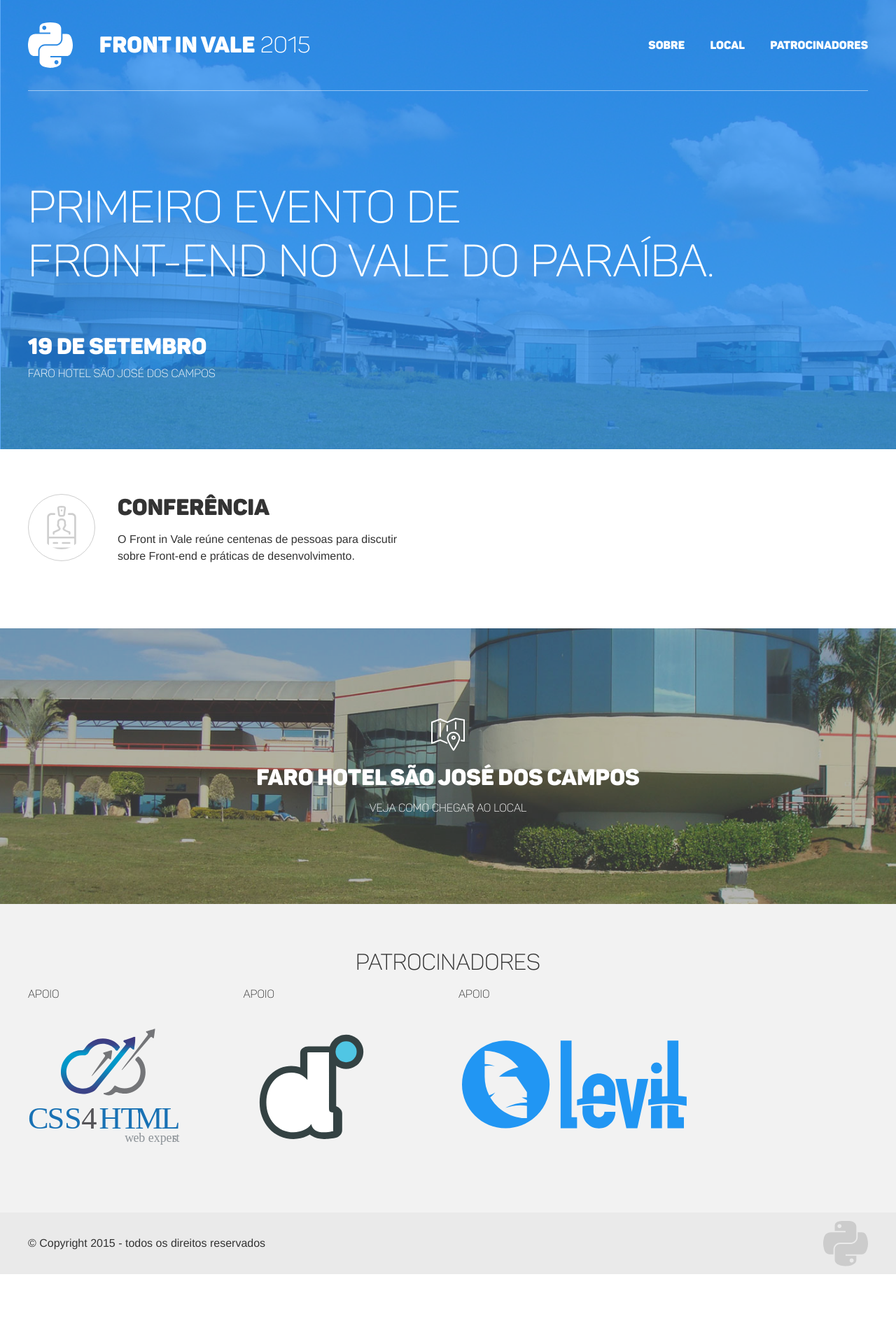
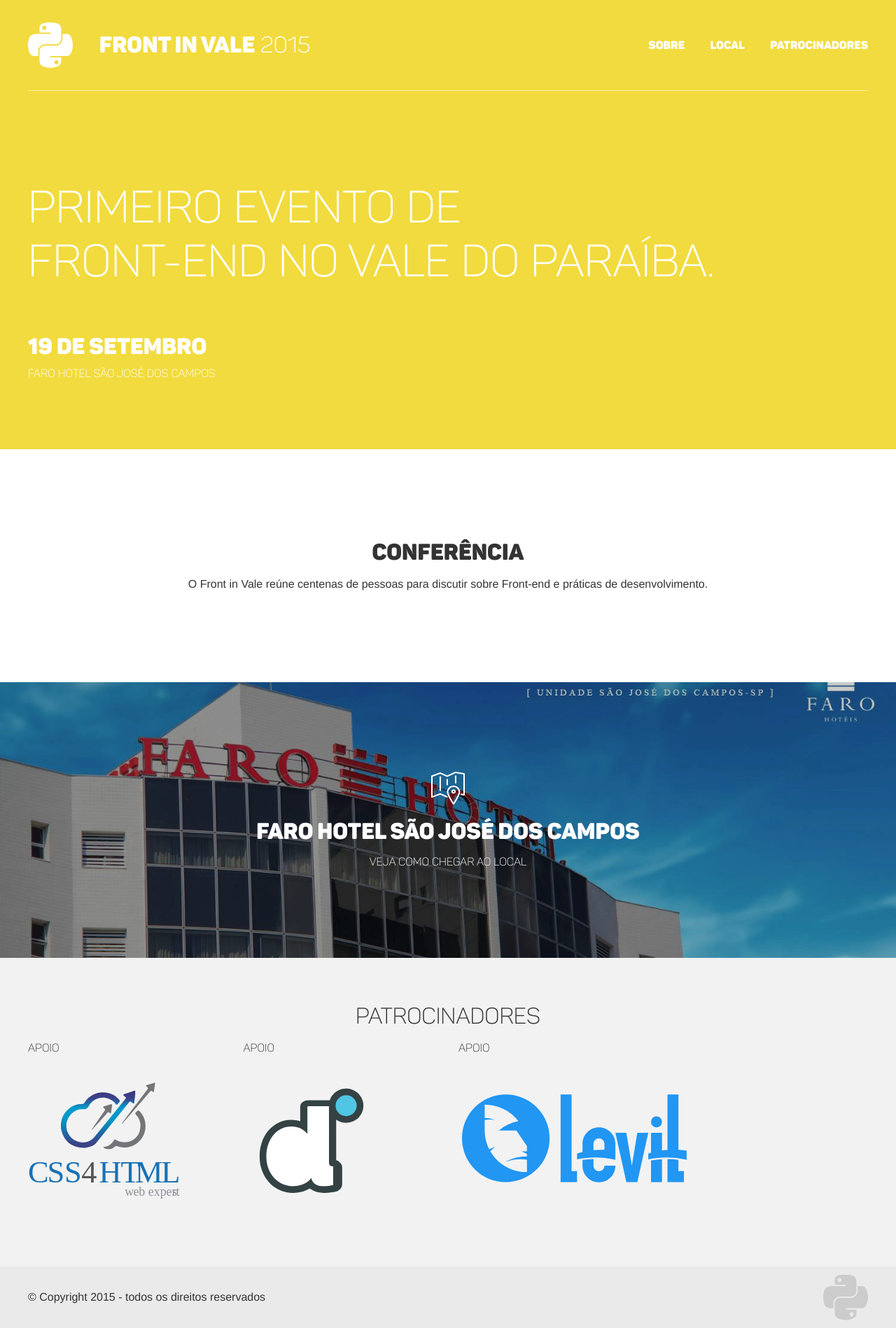
Before and after one commit to frontinvale/frontinvale.github.io, a Jekyll site: the page built from index.html, in a window 1280 px wide. Shown: the whole page at 70% size. Built offline with Jekyll 4.4.1, drawn with Linux system fonts in a browser that asks for light colours; before the commit the page ends 1821 px from its top, so only the background shows below that.

Commit message:
Troca de imagens e cor

```diff
--- a/_includes/about.html
+++ b/_includes/about.html
@@ -1,7 +1,6 @@
 <section class="about">
   <div class="row">
     <div class="conference">
-      <img src="images/conference.svg" alt="Conference">
       <div class="content">
         <h1>Conferência</h1>
         <p>O Front in Vale reúne centenas de pessoas para discutir sobre Front-end e práticas de desenvolvimento.</p>
--- a/_sass/modules/_about.scss
+++ b/_sass/modules/_about.scss
@@ -1,20 +1,9 @@
 .about {
-  padding: 4em 0;
+  padding: 8em 0;
   @include clearfix;
 
-  .conference, .staff {
-    float: left;
-    width: calc(50% - 4em);
-
-    img {
-      border: solid 1px #cecece;
-      border-radius: 50%;
-      padding: 1em;
-      width: 6em;
-      height: 6em;
-      float: left;
-      margin: 0 2em 2em 0;
-    }
+  .conference {
+    text-align: center;
 
     .content {
       h1, p {
@@ -26,19 +15,4 @@
       }
     }
   }
-
-  .staff {
-    margin-left: 8em;
-  }
-
-  @media(max-width: 479px) {
-    .conference, .staff {
-      width: 100%;
-      margin: 0;
-    }
-
-    .staff {
-      margin-top: 4em;
-    }
-  }
 }
--- a/_sass/modules/_location.scss
+++ b/_sass/modules/_location.scss
@@ -11,7 +11,8 @@
     right: 0;
     top: 0;
     bottom: 0;
-    background-color: rgba(0, 0, 0, .3);
+    background-color: rgba(0, 0, 0, .2);
+    // background-color: rgba(242, 219, 62, .75);
   }
 
   * {
--- a/_sass/modules/_welcome.scss
+++ b/_sass/modules/_welcome.scss
@@ -1,5 +1,5 @@
 .welcome {
-  @include background("../images/background.jpg", cover, center top);
+  // @include background("../images/background.jpg", cover, center top);
   position: relative;
 
   @media(max-width: 1023px) {
@@ -13,7 +13,7 @@
     right: 0;
     top: 0;
     bottom: 0;
-    background-color: rgba(37, 140, 246, .75);
+    background-color: rgba(242, 219, 62, 1);
   }
 
   .header {
```
Also changed, not shown: images/background.jpg, images/place.jpg, 4 other files.
